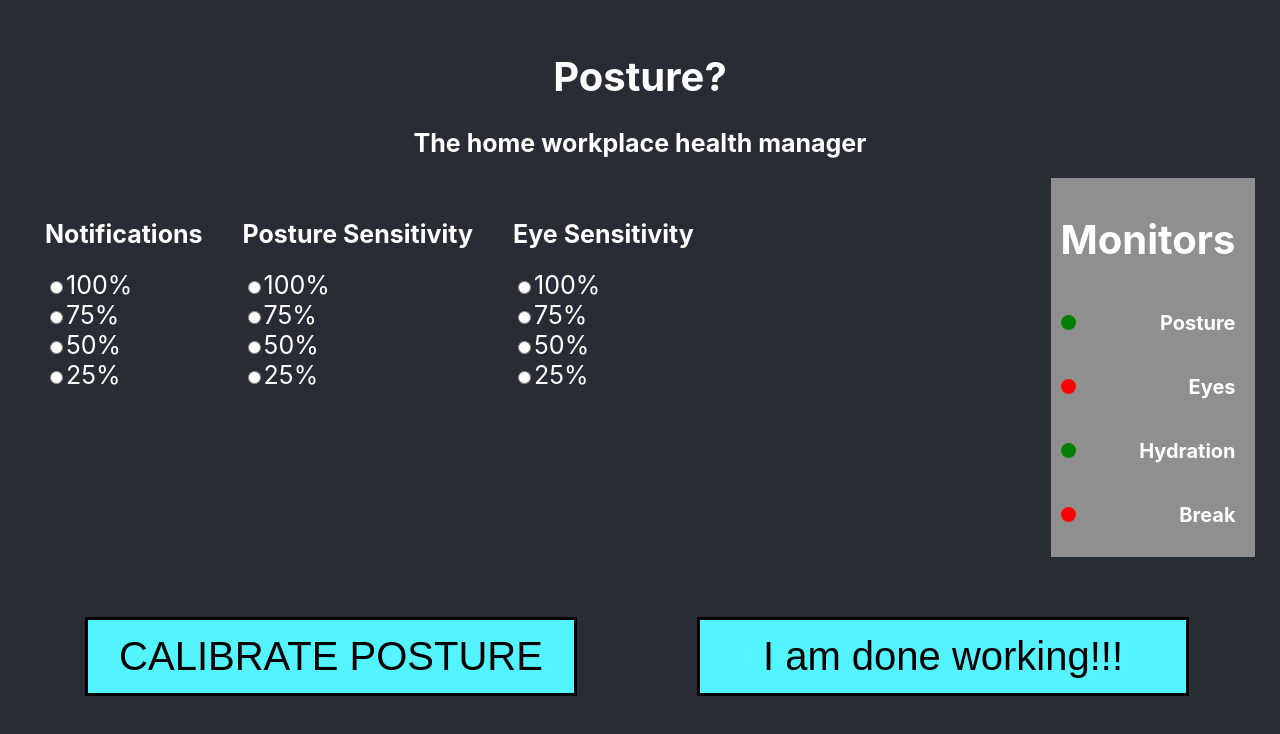
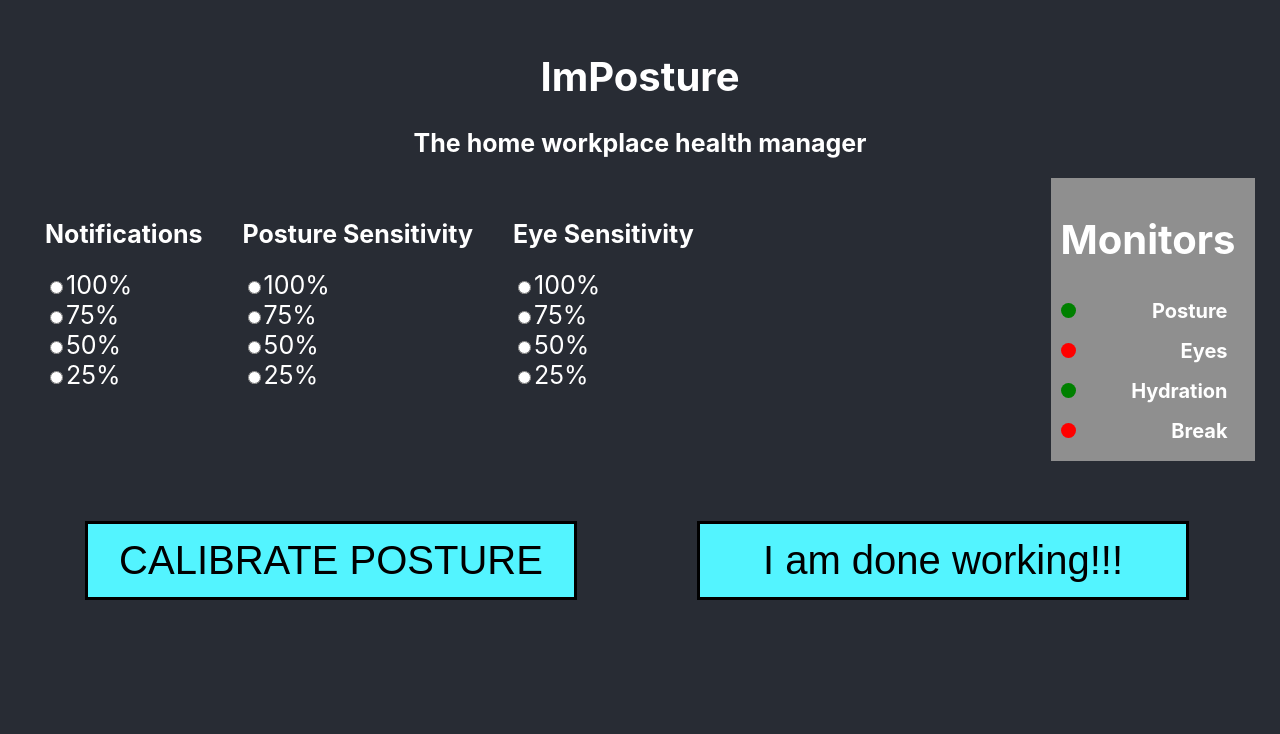
Before and after one commit to WillChen789/DubHacks2020, a React (Create React App) app in the folder app/: page / in a window 1280 px wide. Shown: the top 734 px of the page. Built offline with nearby package versions, Linux system fonts and the light colour scheme.

Commit message:
for julian

```diff
--- a/app/src/Monitors.css
+++ b/app/src/Monitors.css
@@ -4,6 +4,7 @@
 
 h3 {
   font-size: 20px;
+  margin: 8px;
 }
 
 .green_dot {
--- a/app/src/index.js
+++ b/app/src/index.js
@@ -28,7 +28,7 @@ class App extends React.Component {
           </div>
           <div className="title">
               <h1>
-                Posture?
+                ImPosture
               </h1>
               <h2>
                 The home workplace health manager
```
